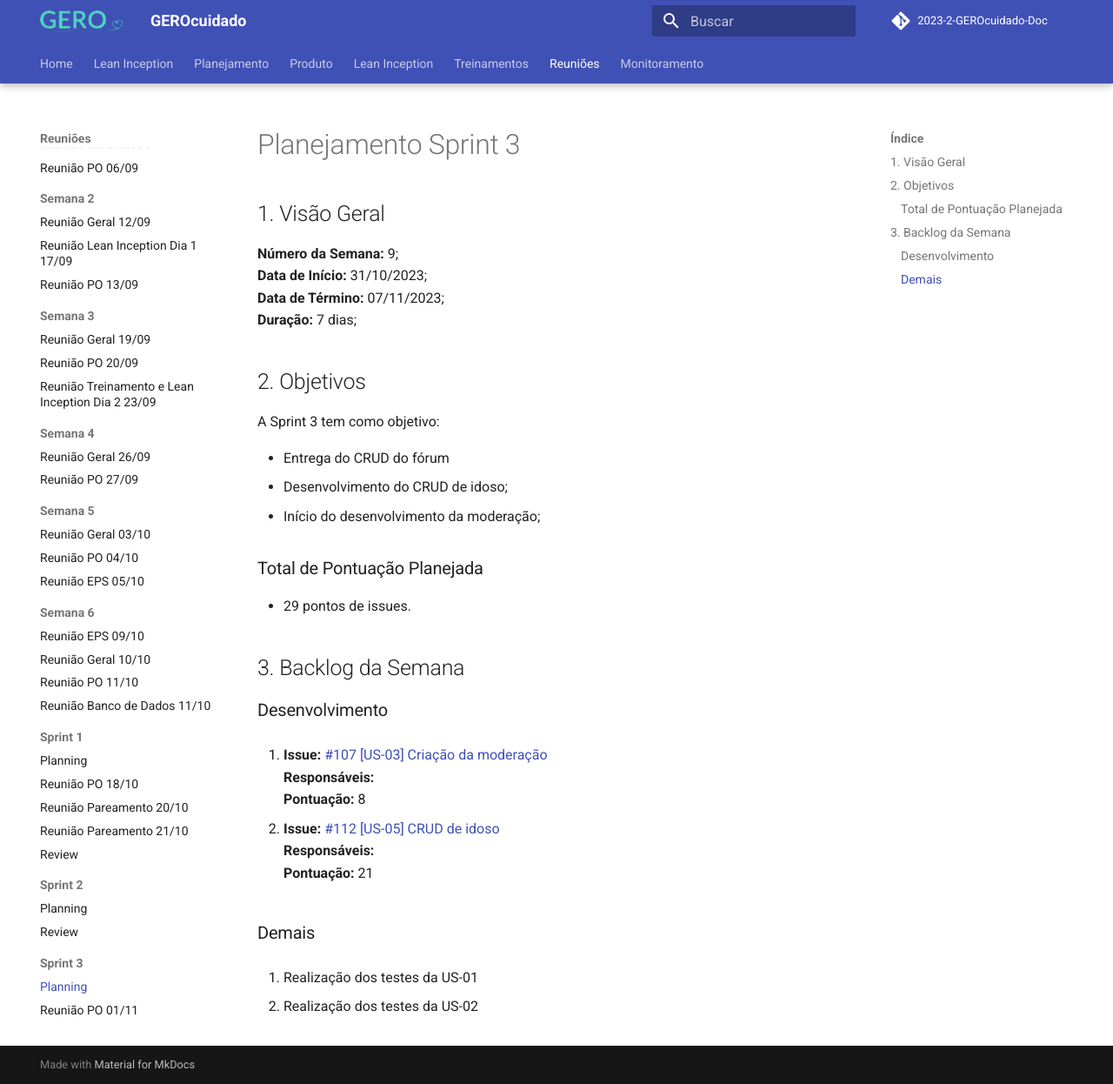
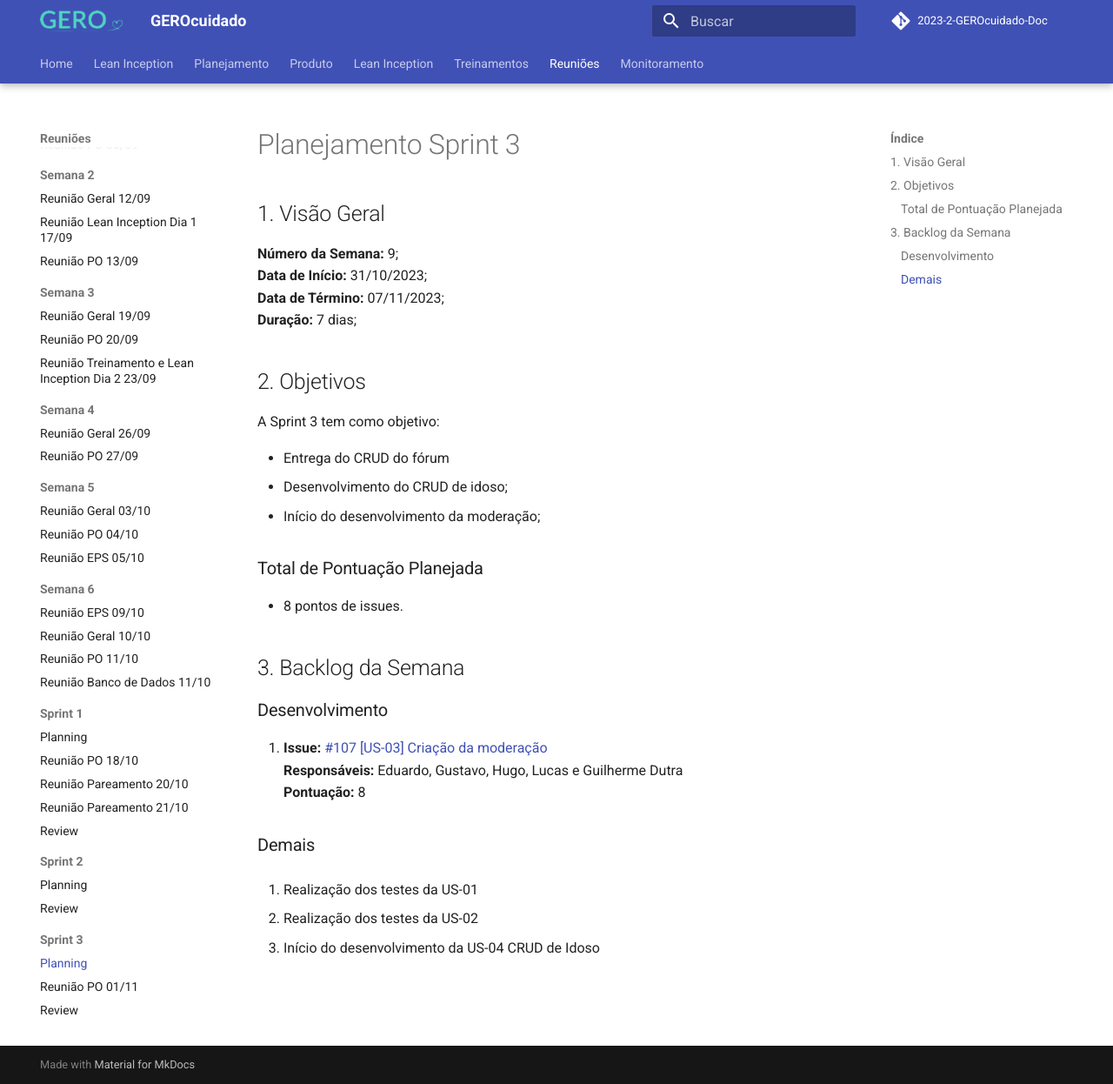
Before and after one commit to fga-eps-mds/2023-2-GEROcuidado-Doc, an MkDocs documentation site: the page built from docs/reunioes/Sprint_3/planning.md, in a window 1280 px wide and 1246 px high. Shown: the whole window at 87% size. Built offline with MkDocs 1.6.1 and Material for MkDocs 9.7.7, drawn with Linux system fonts in a browser that asks for light colours; comment, search, counter and statistics services are not loaded.

Commit message:
Adiciona review da Sprint 3 e algumas correcoes

```diff
--- a/docs/reunioes/Sprint_3/planning.md
+++ b/docs/reunioes/Sprint_3/planning.md
@@ -17,22 +17,20 @@ A Sprint 3 tem como objetivo:
 
 ### Total de Pontuação Planejada
 
-- 29 pontos de issues.
+- 8 pontos de issues.
 
 ## 3. Backlog da Semana
 
 ### Desenvolvimento
 
 1. **Issue:** [#107 [US-03] Criação da moderação ](https://github.com/fga-eps-mds/2023-2-GEROcuidado-Doc/issues/107)<br>
-   **Responsáveis:** <br>
+   **Responsáveis:** Eduardo, Gustavo, Hugo, Lucas e Guilherme Dutra <br>
    **Pontuação:** 8
-
-2. **Issue:** [#112 [US-05] CRUD de idoso ](https://github.com/fga-eps-mds/2023-2-GEROcuidado-Doc/issues/112)<br>
-   **Responsáveis:** <br>
-   **Pontuação:** 21
 
 ### Demais
 
 1. Realização dos testes da US-01
 
 2. Realização dos testes da US-02
+
+3. Início do desenvolvimento da US-04 CRUD de Idoso
--- a/mkdocs.yml
+++ b/mkdocs.yml
@@ -123,6 +123,8 @@ nav:
     - Sprint 3:
       - Planning: reunioes/Sprint_3/planning.md
       - Reunião PO 01/11: reunioes/Sprint_3/reuniao_PO_01_11.md
+      - Review: reunioes/Sprint_3/review.md
+
 
   - Monitoramento:
       - Agile EVM: monitoramento/EVM.md
```
Also changed, not shown: docs/reunioes/Sprint_3/review.md (added, +39 -0 lines), docs/reunioes/padrao_review.md (+7 -17 lines).
